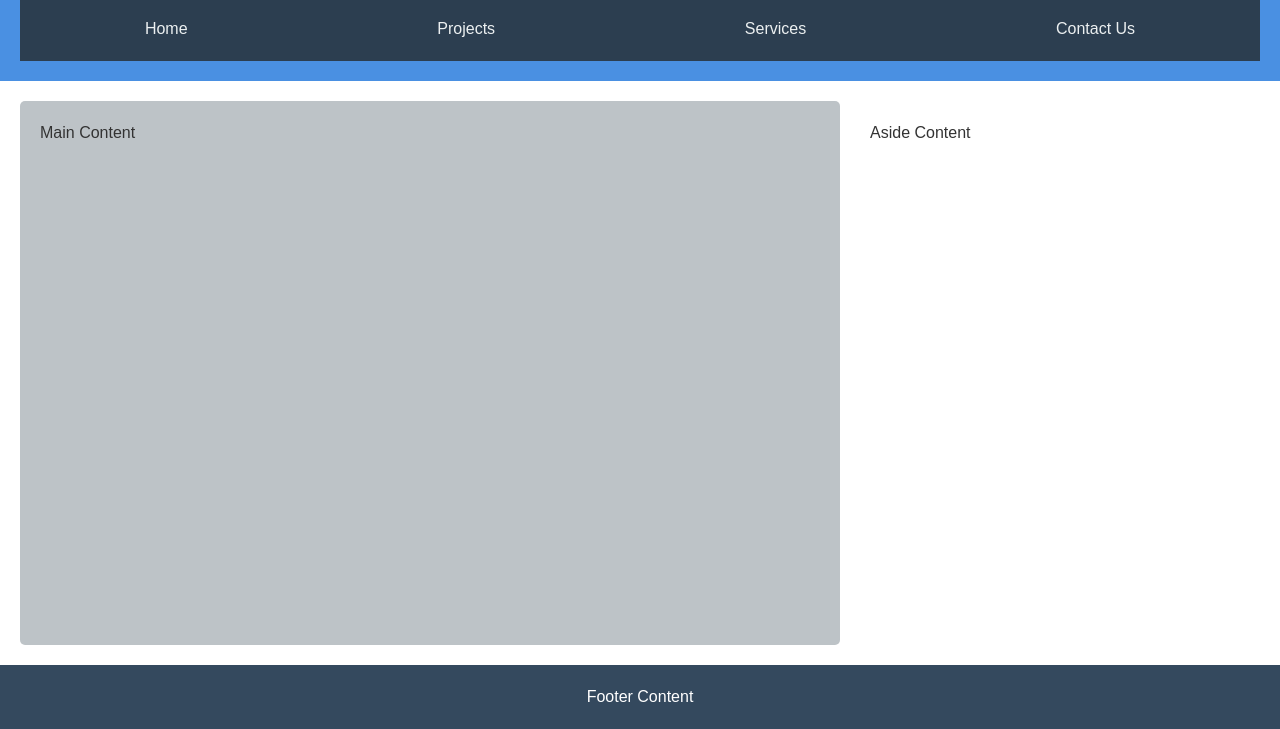
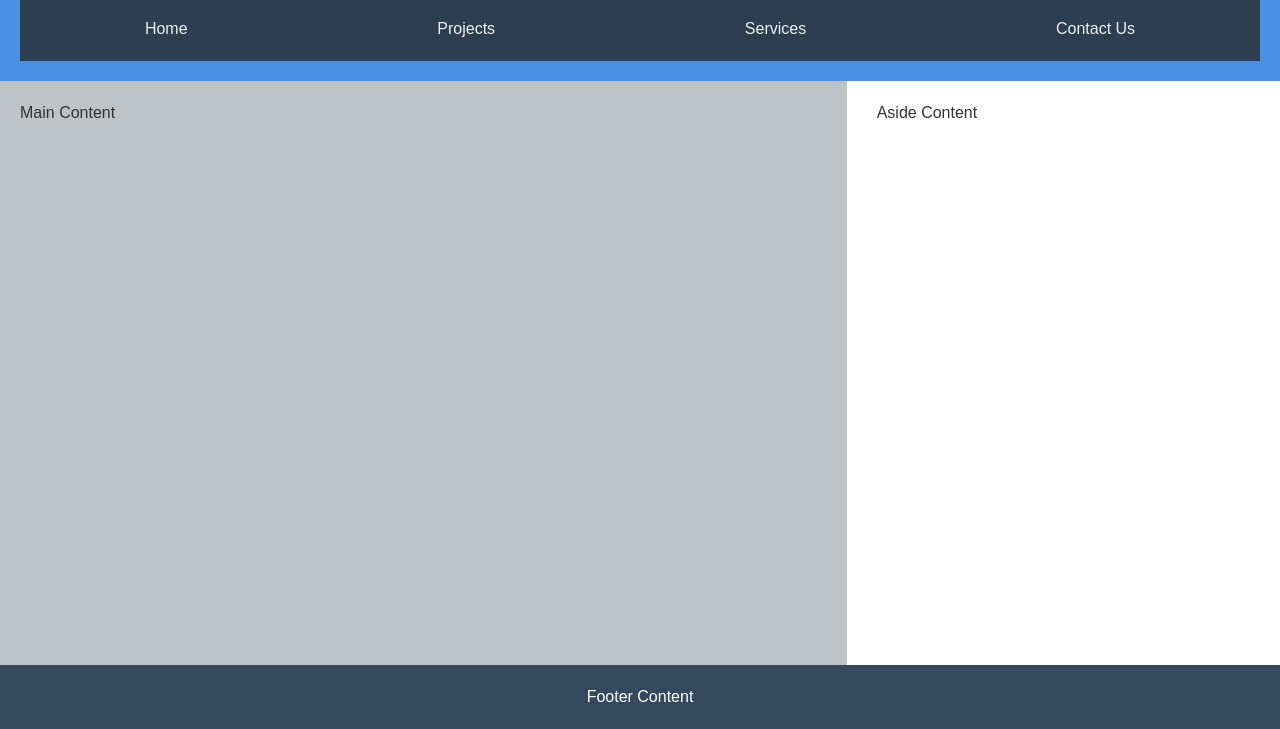
Before and after one commit to ShaniahBytesBack/wdd131, a plain HTML site: page week01/basic-layout.html in a window 1280 px wide. Shown: the part 71-800 px from the top of the page. Drawn offline with Linux system fonts and the light colour scheme.

Commit message:
change again

```diff
--- a/week01/styles/layout.css
+++ b/week01/styles/layout.css
@@ -43,14 +43,12 @@ main {
     display: grid;
     grid-template-columns: 2fr 1fr;
     gap: 10px;
-    padding: 20px;
 }
 
 .main-content {
     background-color: #BDC3C7;
     padding: 20px;
     color: #333333;
-    border-radius: 5px;
 }
 
 aside {
```
